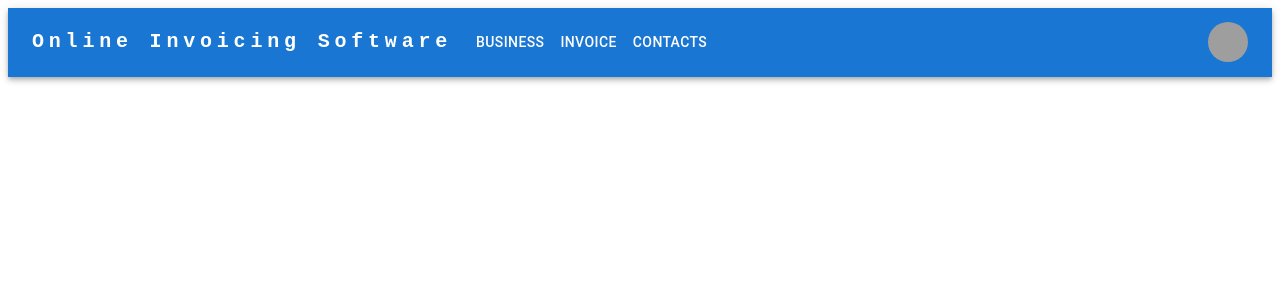
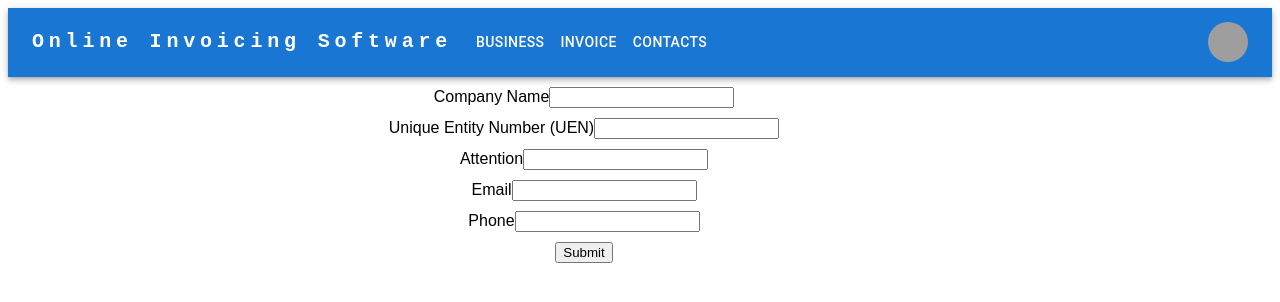
Before and after one commit to KwanSiong007/Online-invoicing-software_frontend, a React (Vite) app: page /Contacts/add in a window 1280 px wide. Shown: the top 302 px of the page. Built offline with nearby package versions, Linux system fonts and the light colour scheme; grey boxes are pictures that could not be loaded.

Commit message:
feat: created "New Contact" page

```diff
--- a/package.json
+++ b/package.json
@@ -16,6 +16,7 @@
     "@mui/material": "^5.14.20",
     "react": "^18.2.0",
     "react-dom": "^18.2.0",
+    "react-hook-form": "^7.49.0",
     "react-router-dom": "^6.20.1"
   },
   "devDependencies": {
--- a/src/App.jsx
+++ b/src/App.jsx
@@ -1,6 +1,7 @@
 import ResponsiveAppBar from "./components/Navbar";
 import Business from "./pages/Business";
 import Invoice from "./pages/Invoice";
+import NewContact from "./pages/newContact";
 import Contacts from "./pages/Contacts";
 import { BrowserRouter as Router, Routes, Route } from "react-router-dom";
 
@@ -8,6 +9,7 @@ const routes = [
   { path: "/Business", element: <Business /> },
   { path: "/Invoice", element: <Invoice /> },
   { path: "/Contacts", element: <Contacts /> },
+  { path: "/Contacts/add", element: <NewContact /> },
 ];
 
 function App() {
--- a/src/pages/Contacts.jsx
+++ b/src/pages/Contacts.jsx
@@ -1,6 +1,20 @@
-import { Typography } from "@mui/material";
+// add "New contact" button
+import { Button } from "@mui/material";
+import { Link } from "react-router-dom";
 
 function Contacts() {
-  return <Typography>Contacts pg</Typography>;
+  const linkStyle = {
+    textDecoration: "none",
+    color: "inherit",
+  };
+  return (
+    <div style={{ margin: "10px 10px" }}>
+      <Button variant="outlined">
+        <Link to="/Contacts/add" style={linkStyle}>
+          {"New Contact"}
+        </Link>
+      </Button>
+    </div>
+  );
 }
 export default Contacts;
--- /dev/null
+++ b/src/pages/newContact.jsx
@@ -0,0 +1,57 @@
+import { useForm } from "react-hook-form";
+
+function NewContact() {
+  const { register, handleSubmit } = useForm();
+
+  const onSubmit = (data) => {
+    console.log(data);
+  };
+
+  return (
+    <form onSubmit={handleSubmit(onSubmit)}>
+      <div
+        style={{
+          display: "flex",
+          alignItems: "center",
+          flexDirection: "column",
+          width: "90vw",
+          fontFamily: "Arial, Helvetica, sans-serif",
+          marginTop: "10px",
+        }}
+      >
+        <div style={{ marginBottom: "10px" }}>
+          <label>
+            Company Name
+            <input type="text" {...register("companyName")} />
+          </label>{" "}
+        </div>
+        <div style={{ marginBottom: "10px" }}>
+          <label>
+            Unique Entity Number (UEN)
+            <input type="text" {...register("UEN")} />
+          </label>
+        </div>
+        <div style={{ marginBottom: "10px" }}>
+          <label>
+            Attention
+            <input type="text" {...register("attention")} />
+          </label>
+        </div>
+        <div style={{ marginBottom: "10px" }}>
+          <label>
+            Email
+            <input type="text" {...register("email")} />
+          </label>
+        </div>
+        <div style={{ marginBottom: "10px" }}>
+          <label>
+            Phone
+            <input type="number" {...register("phone")} />
+          </label>
+        </div>
+        <input type="submit" />
+      </div>
+    </form>
+  );
+}
+export default NewContact;
```
Also changed, not shown: src/pages/NewContact.jsx (added, +60 -0 lines), 1 other file (tests, documents, lock files or other folders).
